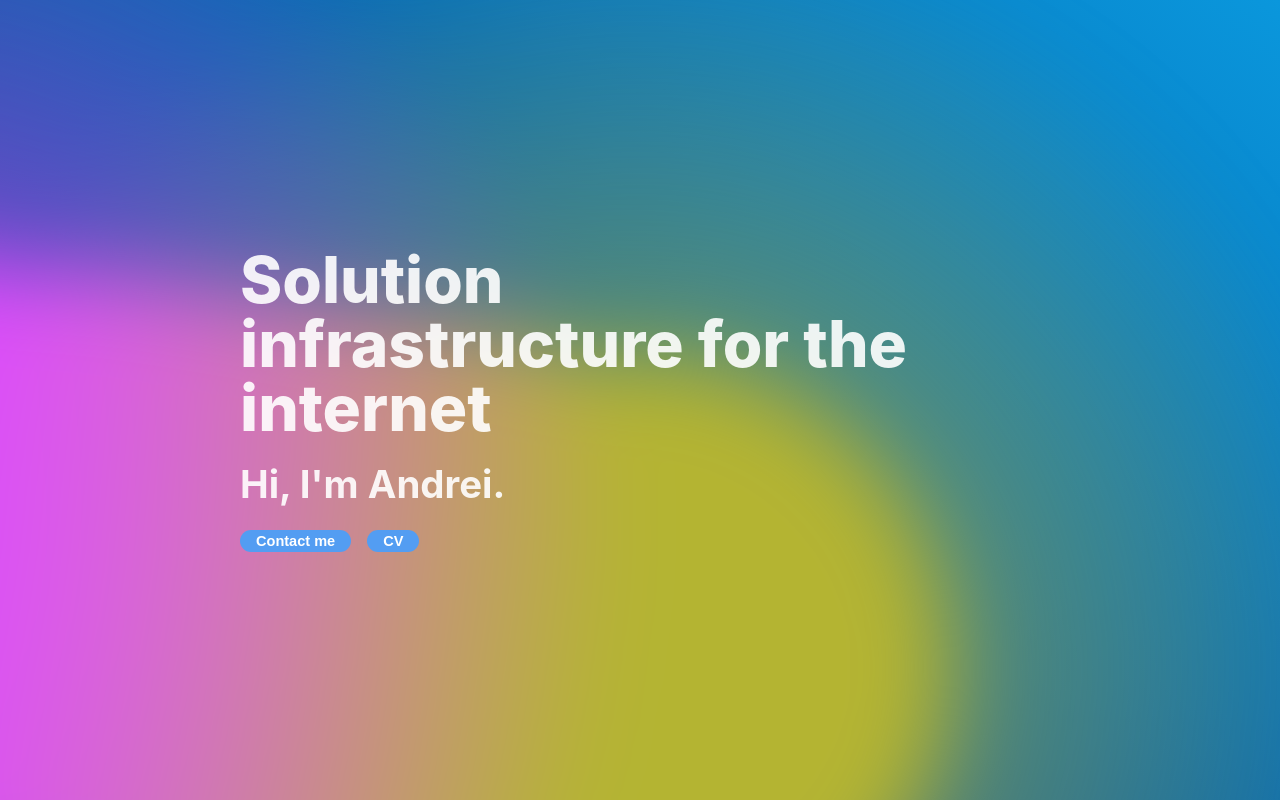
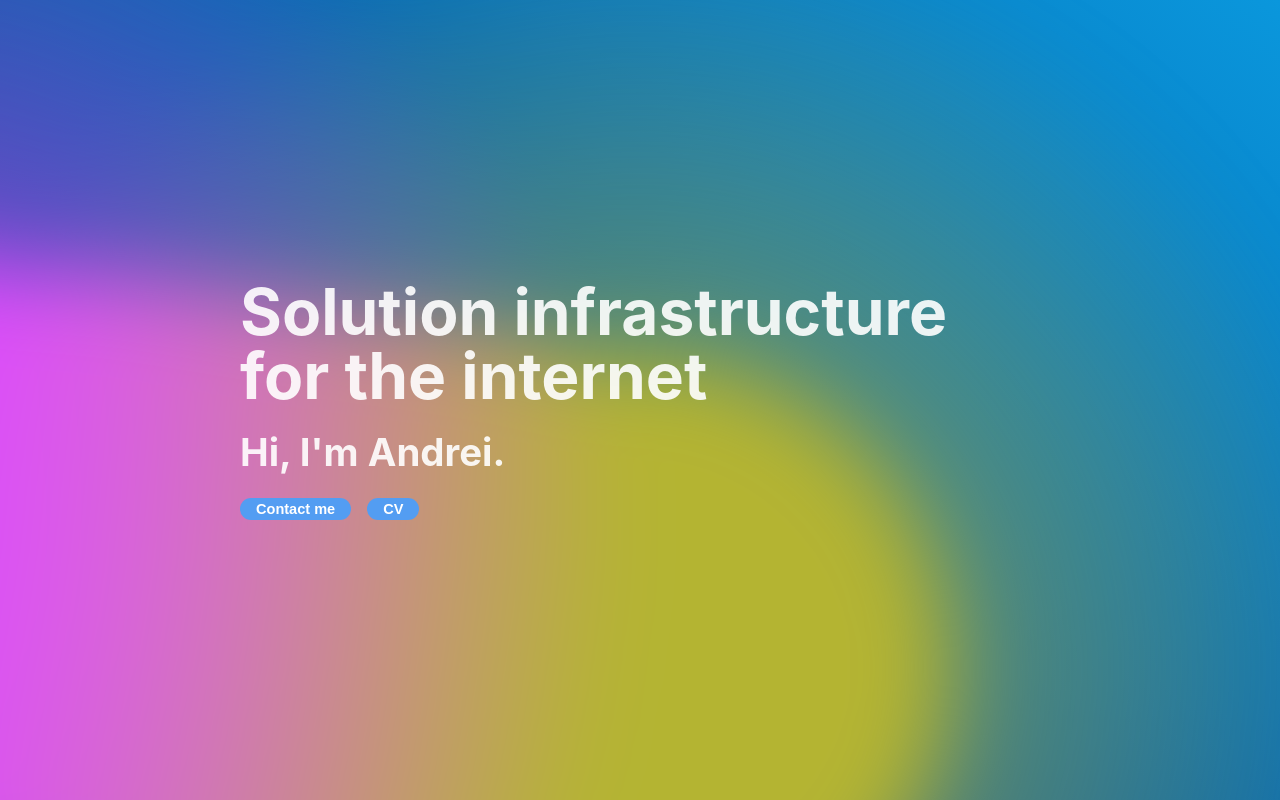
Before and after one commit to Popa-Andrei-Valentin/My_Portofolio, a React (Vite) app: page / in a window 1280 px wide. Shown: the top 800 px of the page. Built offline with nearby package versions, Linux system fonts and the light colour scheme.

Commit message:
Change h1 font-weight in Jumbotron.css

```diff
--- a/src/components/Jumbotron/Jumbotron.css
+++ b/src/components/Jumbotron/Jumbotron.css
@@ -57,7 +57,7 @@
 
 h1 {
   margin: 0;
-  font-weight: 800;
+  font-weight: 700;
   color: white;
   opacity: 0.9;
   user-select: none;
```
